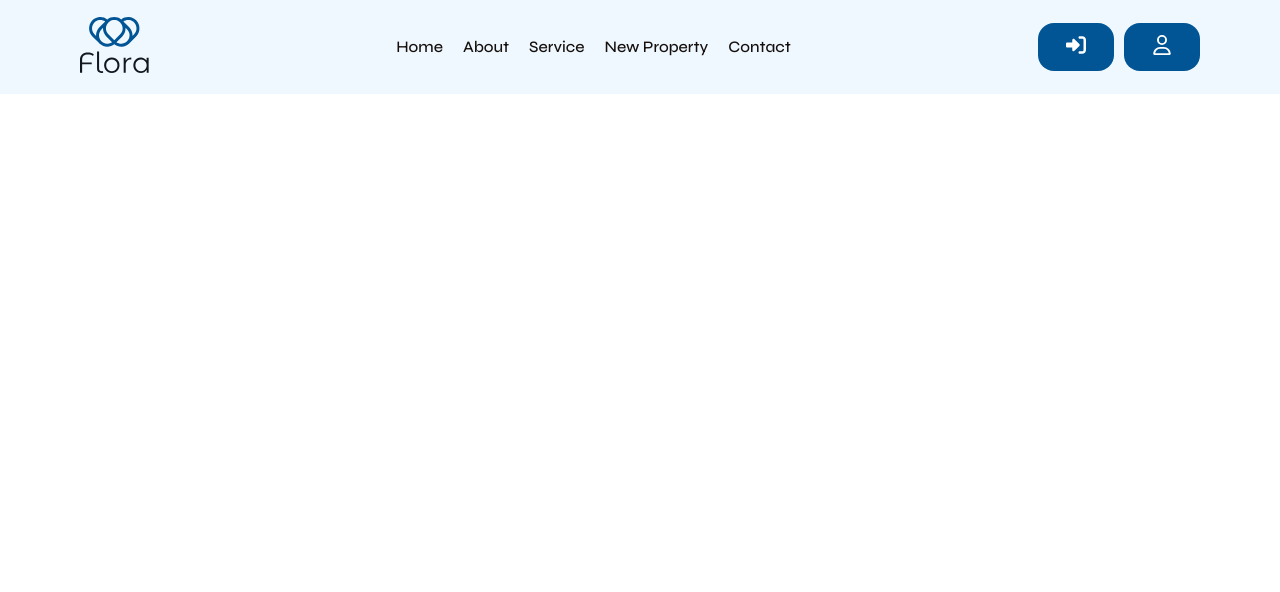
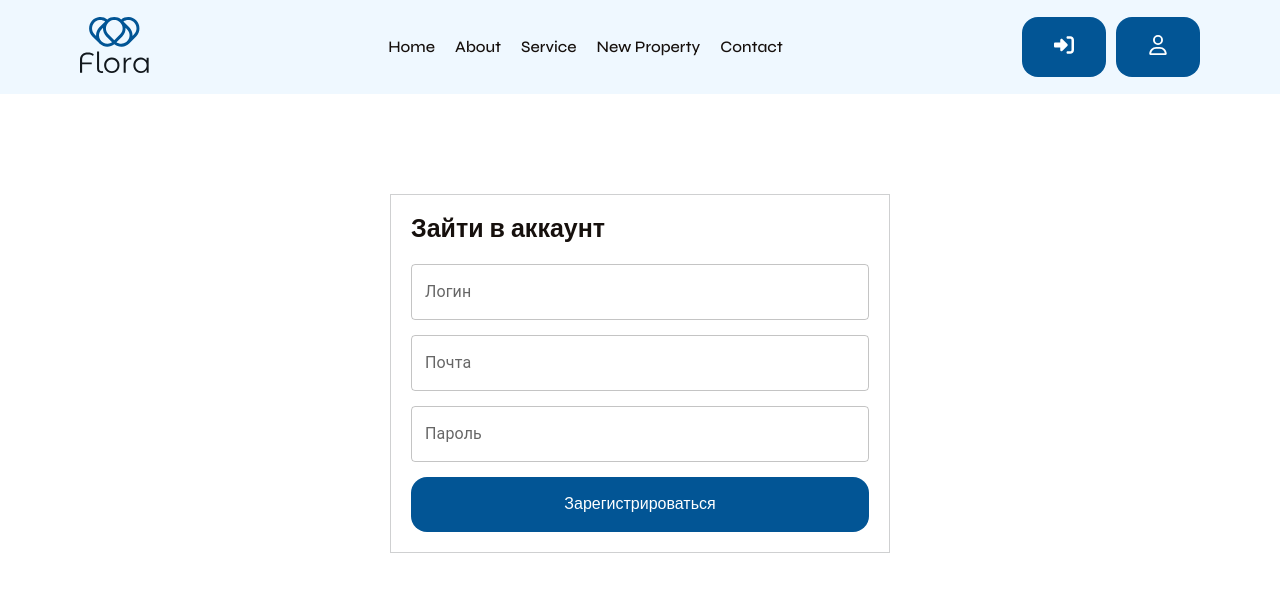
Before and after one commit to MagaFreelancer/roomsIstanbul, a React (Vite) app: page /login in a window 1280 px wide. Shown: the top 592 px of the page. Built offline with nearby package versions, Linux system fonts and the light colour scheme.

Commit message:
added login page

```diff
--- a/src/App.tsx
+++ b/src/App.tsx
@@ -3,6 +3,7 @@ import {Routes,Route} from 'react-router-dom'
 import Header from './components/Header/Header.tsx';
 import Home from './pages/Home/Home'
 import './App.scss'
+import Login from './pages/Login/Login.tsx';
 
 const App: FC = () => {
 
@@ -12,6 +13,7 @@ const App: FC = () => {
       <main className='main'>
         <Routes>
           <Route path="/" element={<Home/>}/>
+          <Route path="/login" element={<Login/>}/>
         </Routes>
       </main>
       <footer className='footer'></footer>
--- a/src/components/Button/Button.scss
+++ b/src/components/Button/Button.scss
@@ -6,7 +6,7 @@
     cursor: pointer;
 
     &--big {
-        padding: 12px 28px;
+        padding: 18px 32px;
         border-radius: 16px;
     }
     &--sm {
--- a/src/components/Header/Header.tsx
+++ b/src/components/Header/Header.tsx
@@ -1,7 +1,5 @@
 import { FC } from "react";
 import { Link, NavLink } from "react-router-dom";
-import { BtnClasses } from "../Button/Button.tsx";
-import Button from '../Button/Button.tsx'
 import logoSvg from "../../assets/logo.svg";
 import singSvg from '../../assets/sign.svg'
 import registerSvg from '../../assets/register.svg'
@@ -24,8 +22,8 @@ const Header: FC = () => {
             {items.map((item, index) => (<li key={index} className="header__item"><NavLink to={`/${item}`}>{item}</NavLink></li>))}
           </ul>
           <div className="nav__btns">
-          <Button cls={BtnClasses.BUTTON_BIG}><img className="header__btn-img" src={singSvg} alt="" /></Button>
-          <Button cls={BtnClasses.BUTTON_BIG}><img className="header__btn-img" src={registerSvg} alt="" /></Button>
+          <Link className="button-blue button--big" to="/login"><img className="header__btn-img" src={singSvg} alt="" /></Link>
+          <Link className="button-blue button--big" to="/register"><img className="header__btn-img" src={registerSvg} alt="" /></Link>
           </div>
         </nav>
       </div>
--- a/src/index.scss
+++ b/src/index.scss
@@ -54,7 +54,7 @@ a {
 	}
 
 	&--big {
-		padding: 17px 32px;
+		padding: 12px 28px;
 		border-radius: 16px;
 	}
 
--- a/src/pages/Home/Home.tsx
+++ b/src/pages/Home/Home.tsx
@@ -1,6 +1,5 @@
 import {FC} from 'react'
 import Explanation from './../../components/Explanation/Explanation'
-import Header from '../../components/Header/Header.tsx';
 import Help from '../../components/Help/Help'
 import Hero from '../../components/Hero/Hero.tsx'
 import Rooms from '../../components/Rooms/Rooms'
--- /dev/null
+++ b/src/pages/Login/Login.scss
@@ -0,0 +1,17 @@
+.login {
+    &__wrapper {
+        max-width: 500px;
+        padding: 20px;
+        margin: 100px auto 0;
+        border: 1px solid rgba(#12181d, 0.2);
+    }
+    &__title {
+        font-size: 25px;
+        margin-bottom: 20px;
+    }
+    &__form {
+        display: flex;
+        flex-direction: column;
+        gap: 15px;
+    }
+}
--- /dev/null
+++ b/src/pages/Login/Login.tsx
@@ -0,0 +1,23 @@
+import {FC} from 'react'
+import TextField from '@mui/material/TextField';
+import './Login.scss'
+import Button, { BtnClasses } from '../../components/Button/Button';
+const Login: FC = () => {
+
+	return (
+	<section className="login">
+        <div className="login__wrapper">
+            <h2 className="login__title">
+                Зайти в аккаунт
+            </h2>
+            <form className='login__form' >
+            <TextField className='login__field' label="Логин" variant="outlined" />
+            <TextField className='login__field' label="Почта" variant="outlined" />
+            <TextField className='login__field' label="Пароль" variant="outlined" />
+            <Button cls={BtnClasses.BUTTON_BIG}>Зарегистрироваться</Button>
+            </form>
+        </div>
+    </section>
+	)
+}
+export default Login
```
Also changed, not shown: package.json (+6 -1 lines), 1 other file (tests, documents, lock files or other folders).
